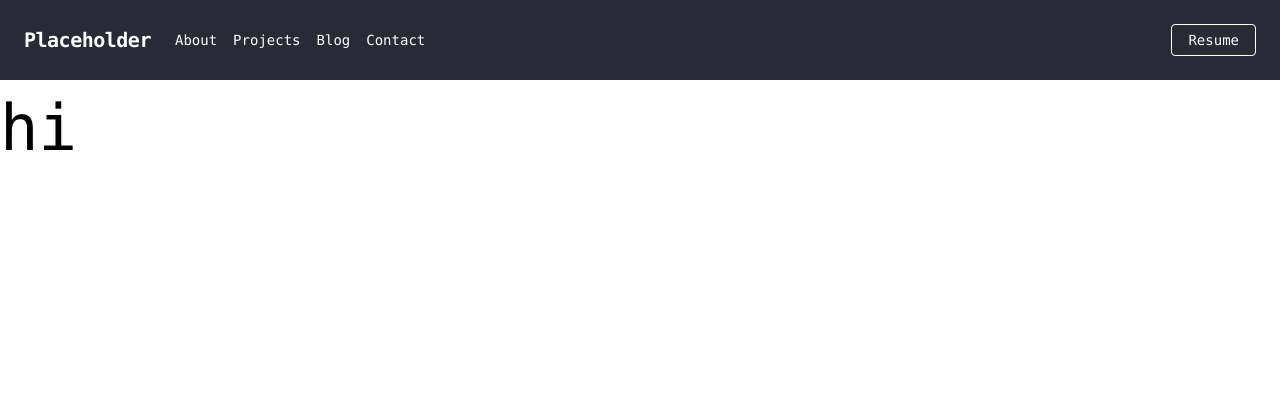
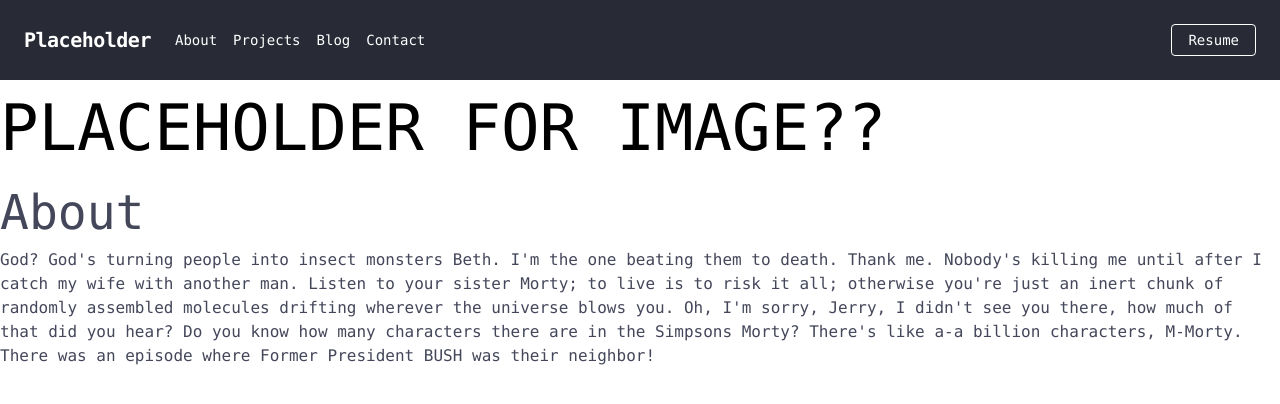
Before and after one commit to michaelcheny/portfolio-v1, a React (Create React App) app: page / in a window 1280 px wide. Shown: the top 404 px of the page. Built offline with nearby package versions, Linux system fonts and the light colour scheme.

Commit message:
add a about container page

```diff
--- a/src/App.js
+++ b/src/App.js
@@ -2,12 +2,14 @@ import React from "react";
 import { BrowserRouter as Router, Switch, Route } from "react-router-dom";
 
 import Navbar from "./components/Navbar";
+import AboutContainer from "./containers/AboutContainer";
 
 const App = () => {
   return (
     <div>
       <Navbar />
-      <h1 className="text-6xl">hi</h1>
+      <h1 className="text-6xl">PLACEHOLDER FOR IMAGE??</h1>
+      <AboutContainer />
     </div>
   );
 };
--- /dev/null
+++ b/src/containers/AboutContainer.js
@@ -0,0 +1,22 @@
+import React from "react";
+
+const AboutContainer = () => {
+  return (
+    <div>
+      <h1 className="text-5xl text-dracula2" id="about">
+        About
+      </h1>
+      <p className="text-dracula2">
+        God? God's turning people into insect monsters Beth. I'm the one beating them to death. Thank me.
+        Nobody's killing me until after I catch my wife with another man. Listen to your sister Morty; to
+        live is to risk it all; otherwise you're just an inert chunk of randomly assembled molecules
+        drifting wherever the universe blows you. Oh, I'm sorry, Jerry, I didn't see you there, how much
+        of that did you hear? Do you know how many characters there are in the Simpsons Morty? There's
+        like a-a billion characters, M-Morty. There was an episode where Former President BUSH was their
+        neighbor!
+      </p>
+    </div>
+  );
+};
+
+export default AboutContainer;
```
